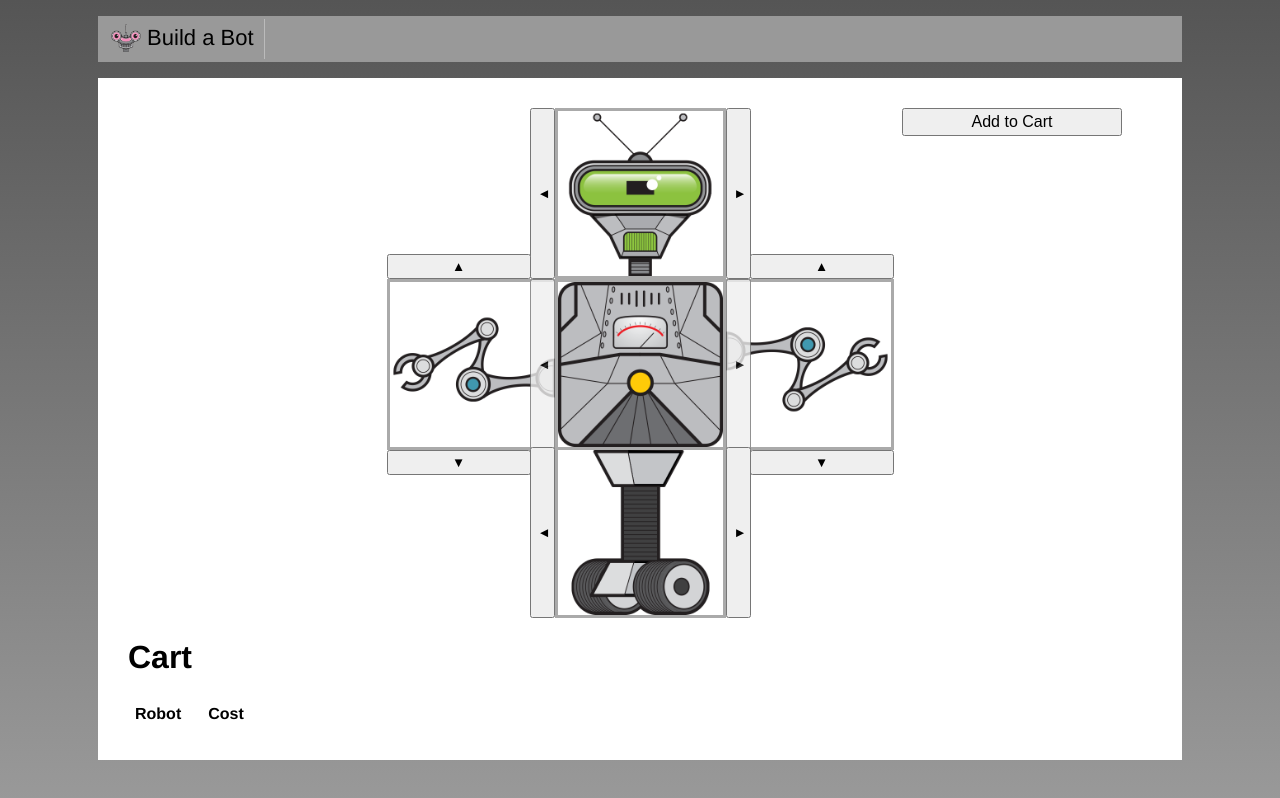
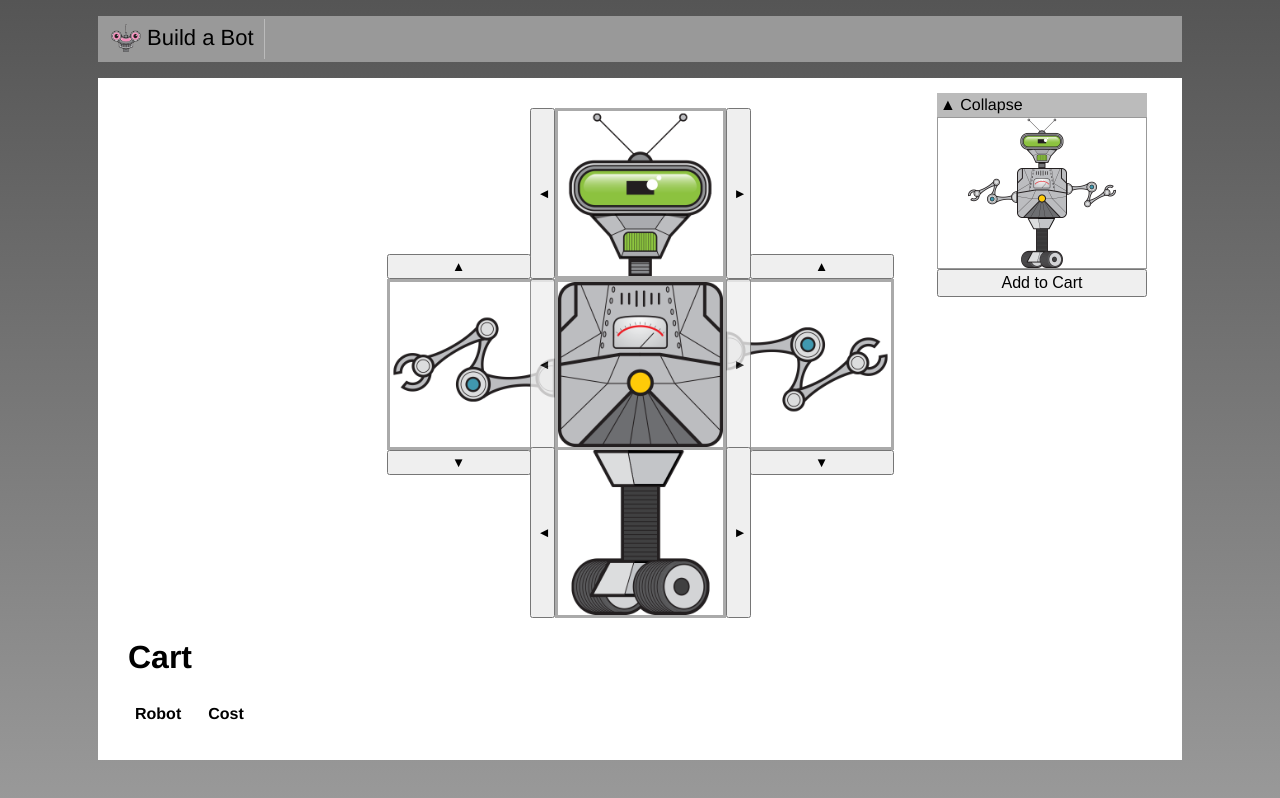
Before and after one commit to DylanAttal/build-a-bot, a Vue app: page / in a window 1280 px wide. Built offline with nearby package versions, Linux system fonts and the light colour scheme.

Commit message:
Adds collapsible preview of robot before adding to cart.

```diff
--- /dev/null
+++ b/src/shared/CollapsibleSection.vue
@@ -0,0 +1,28 @@
+<template>
+  <div>
+    <div class="header">
+      <span v-if="open" @click="open = !open">&#x25B2; Collapse</span>
+      <span v-if="!open" @click="open = !open">&#x25BC; Expand</span>
+    </div>
+    <slot v-if="open"></slot>
+  </div>
+</template>
+
+<script>
+export default {
+  name: "CollapsibleSection",
+  data() {
+    return {
+      open: true
+    };
+  }
+};
+</script>
+
+<style scoped>
+.header {
+  background-color: #bbb;
+  padding: 3px;
+  cursor: pointer;
+}
+</style>
```
Also changed, not shown: src/build/PartSelector.vue, src/build/RobotBuilder.vue.
